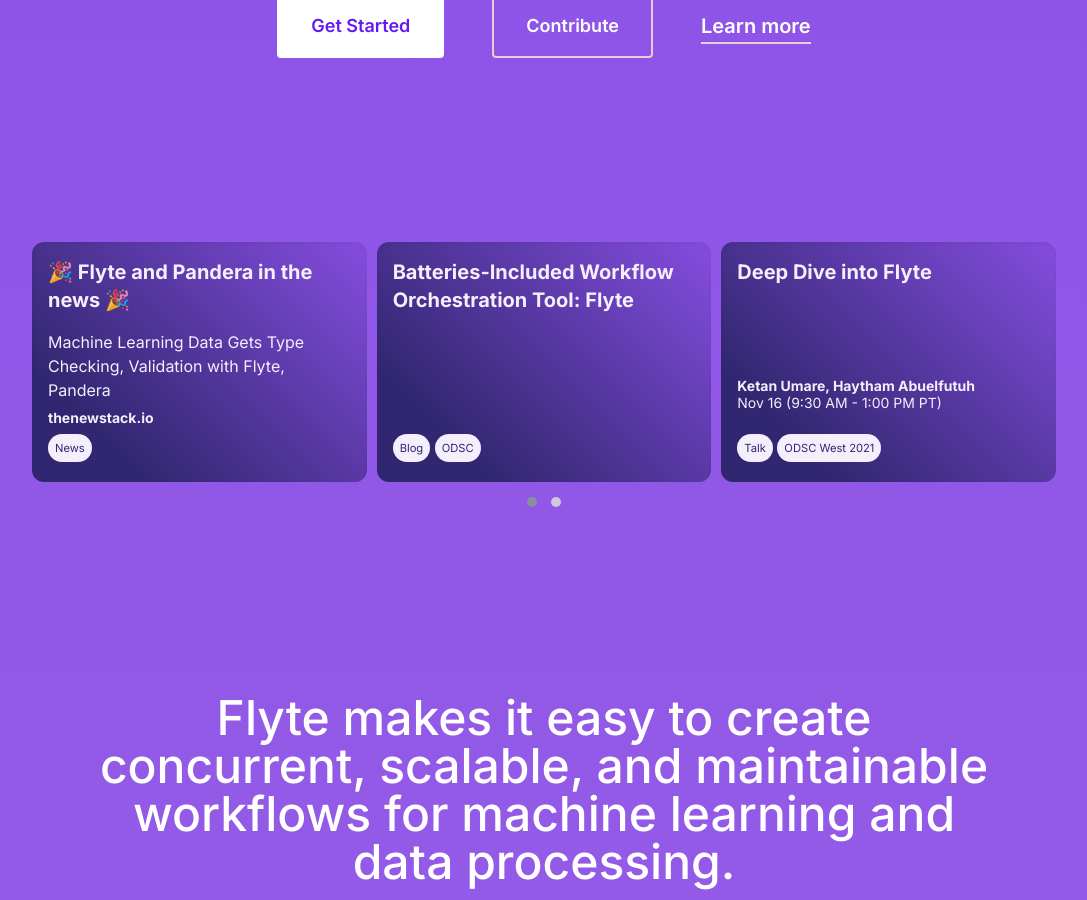
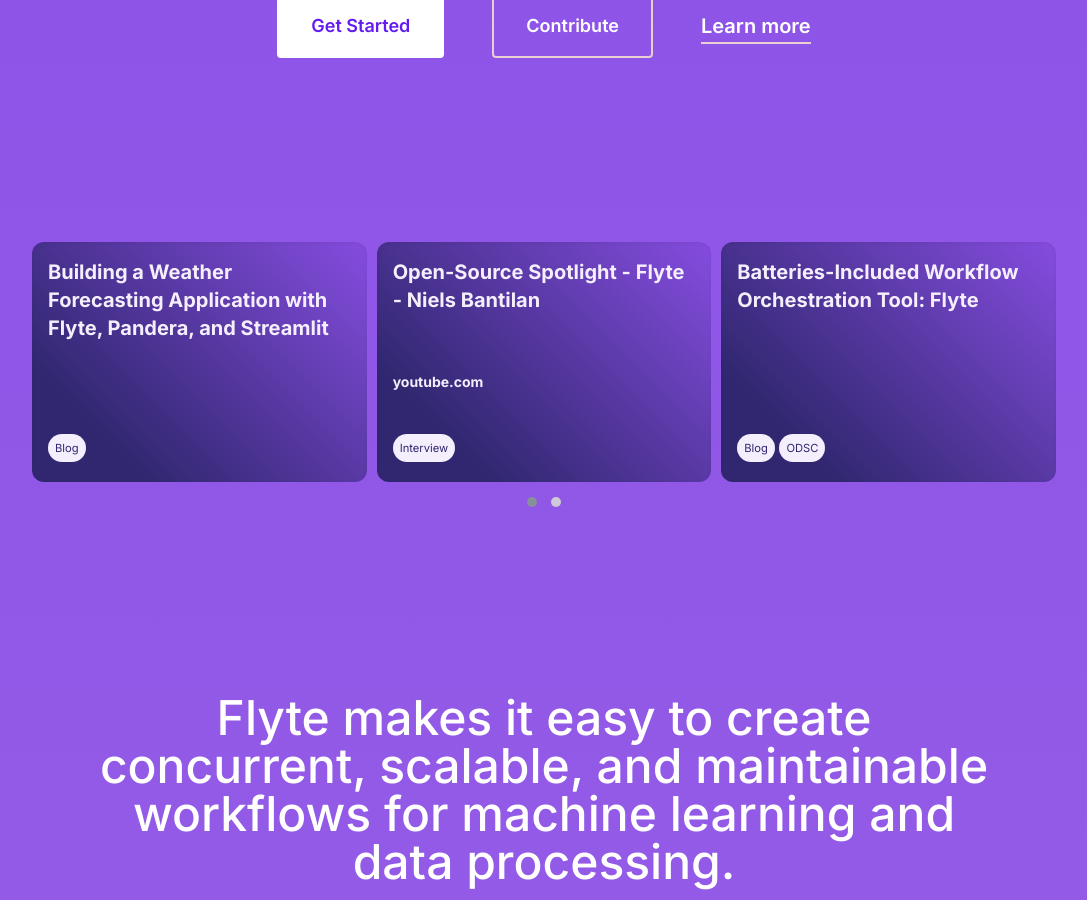
Before and after one commit to flyteorg/flyteorg.github.io, a Jekyll site: the page built from index.html, in a window 1280 px wide and 900 px high, scrolled down 554 px. Shown: the whole window, without its empty margins (96-1183 px from the left). Built offline with Jekyll 4.4.1, drawn with Linux system fonts in a browser that asks for light colours; comment, search, counter and statistics services are not loaded.

Commit message:
add blog and interview to the top carousel
Signed-off-by: Samhita Alla <aallasamhita@gmail.com>

```diff
--- a/index.html
+++ b/index.html
@@ -107,7 +107,7 @@ title: Flyte
         <!--cards-->
         <!--card 6: blog (uncomment here, from <a> to </a>)-->
         <a
-          href="https://thenewstack.io/machine-learning-data-gets-type-checking-validation-with-flyte-pandera/"
+          href="https://blog.flyte.org/building-a-weather-forecasting-application-with-flyte-pandera-and-streamlit"
           target="_blank"
         >
           <div class="max-w-sm w-full lg:max-w-full lg:flex">
@@ -127,36 +127,21 @@ title: Flyte
                 w-full
               "
             >
-              <div class="font-bold text-xl text-white">
-                <div class="mb-4 card-title">
-                  <p>🎉 Flyte and Pandera in the news 🎉</p>
-                </div>
-                <div class="font-normal text-base">
-                  <p>
-                    Machine Learning Data Gets Type Checking, Validation with
-                    Flyte, Pandera
-                  </p>
-                </div>
-              </div>
-              <div class="flex items-center">
-                <div class="text-sm">
-                  <p class="text-white leading-none font-bold">
-                    thenewstack.io
-                  </p>
-                  <p></p>
-                </div>
-              </div>
-
+              <div class="font-bold text-xl text-white card-title">
+                <div class="mb-4">
+                  Building a Weather Forecasting Application with Flyte, Pandera, and Streamlit
+                </div>
+              </div>
               <div class="mb-2">
-                <span class="badge">News</span>
+                <span class="badge">Blog</span>
               </div>
             </div>
           </div>
         </a>
         <!--end of card 6-->
-        <!--card 5: feature (uncomment here, from <a> to </a>)-->
+        <!--card 1-->
         <a
-          href="https://opendatascience.com/batteries-included-workflow-orchestration-tool-flyte/"
+          href="https://www.youtube.com/watch?v=h3oKwm4L1yE"
           target="_blank"
         >
           <div class="max-w-sm w-full lg:max-w-full lg:flex">
@@ -176,22 +161,27 @@ title: Flyte
                 w-full
               "
             >
-              <div class="font-bold text-xl text-white">
-                <div class="mb-4 card-title">
-                  Batteries-Included Workflow Orchestration Tool: Flyte
+              <div class="mb-4">
+                <div class="font-bold text-xl text-white card-title">
+                  Open-Source Spotlight - Flyte - Niels Bantilan
+                </div>
+              </div>
+              <div class="flex items-center">
+                <div class="text-sm">
+                  <p class="text-white leading-none font-bold">youtube.com</p>
+                  <p></p>
                 </div>
               </div>
               <div class="mb-2">
-                <span class="badge">Blog</span>
-                <span class="badge">ODSC</span>
-              </div>
-            </div>
-          </div>
-        </a>
-        <!--end of card 5-->
-        <!--card 1-->
+                <span class="badge">Interview</span>
+              </div>
+            </div>
+          </div>
+        </a>
+        <!--end of card 1-->
+        <!--card 5: feature (uncomment here, from <a> to </a>)-->
         <a
-          href="https://odsc.com/speakers/deep-dive-into-flyte/"
+          href="https://opendatascience.com/batteries-included-workflow-orchestration-tool-flyte/"
           target="_blank"
         >
           <div class="max-w-sm w-full lg:max-w-full lg:flex">
@@ -211,29 +201,21 @@ title: Flyte
                 w-full
               "
             >
-              <div class="mb-4">
-                <div class="font-bold text-xl text-white card-title">
-                  Deep Dive into Flyte
-                </div>
-              </div>
-              <div class="flex items-center mt-14">
-                <div class="text-sm">
-                  <p class="text-white leading-none font-bold">
-                    Ketan Umare, Haytham Abuelfutuh
-                  </p>
-                  <p class="text-white">Nov 16 (9:30 AM - 1:00 PM PT)</p>
+              <div class="font-bold text-xl text-white">
+                <div class="mb-4 card-title">
+                  Batteries-Included Workflow Orchestration Tool: Flyte
                 </div>
               </div>
               <div class="mb-2">
-                <span class="badge">Talk</span>
-                <span class="badge">ODSC West 2021</span>
-              </div>
-            </div>
-          </div>
-        </a>
-        <!--end of card 1-->
+                <span class="badge">Blog</span>
+                <span class="badge">ODSC</span>
+              </div>
+            </div>
+          </div>
+        </a>
+        <!--end of card 5-->
         <a
-          href="https://blog.flyte.org/bring-ml-close-to-data-using-feast-and-flyte"
+          href="https://thenewstack.io/machine-learning-data-gets-type-checking-validation-with-flyte-pandera/"
           target="_blank"
         >
           <div class="max-w-sm w-full lg:max-w-full lg:flex">
@@ -253,13 +235,28 @@ title: Flyte
                 w-full
               "
             >
-              <div class="font-bold text-xl text-white card-title">
-                <div class="mb-4">
-                  Bring ML Close to Data Using Feast and Flyte
-                </div>
-              </div>
+              <div class="font-bold text-xl text-white">
+                <div class="mb-4 card-title">
+                  <p>🎉 Flyte and Pandera in the news 🎉</p>
+                </div>
+                <div class="font-normal text-base">
+                  <p>
+                    Machine Learning Data Gets Type Checking, Validation with
+                    Flyte, Pandera
+                  </p>
+                </div>
+              </div>
+              <div class="flex items-center">
+                <div class="text-sm">
+                  <p class="text-white leading-none font-bold">
+                    thenewstack.io
+                  </p>
+                  <p></p>
+                </div>
+              </div>
+
               <div class="mb-2">
-                <span class="badge">Blog</span>
+                <span class="badge">News</span>
               </div>
             </div>
           </div>
```
Lines whose indentation alone changed are shown as unchanged.
